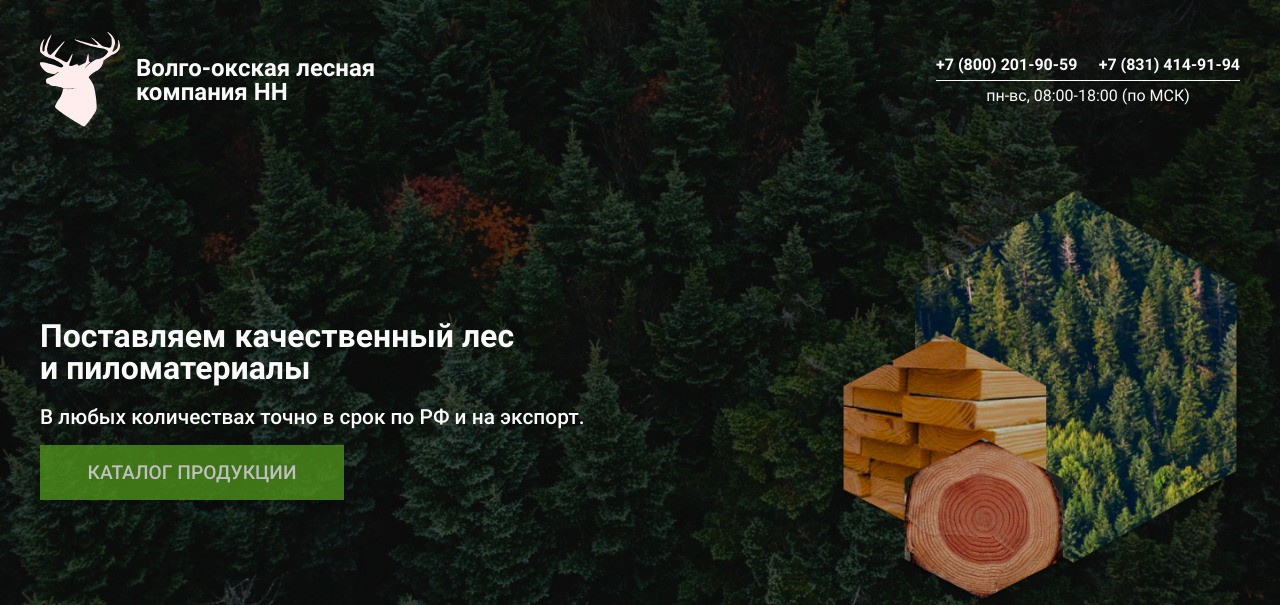
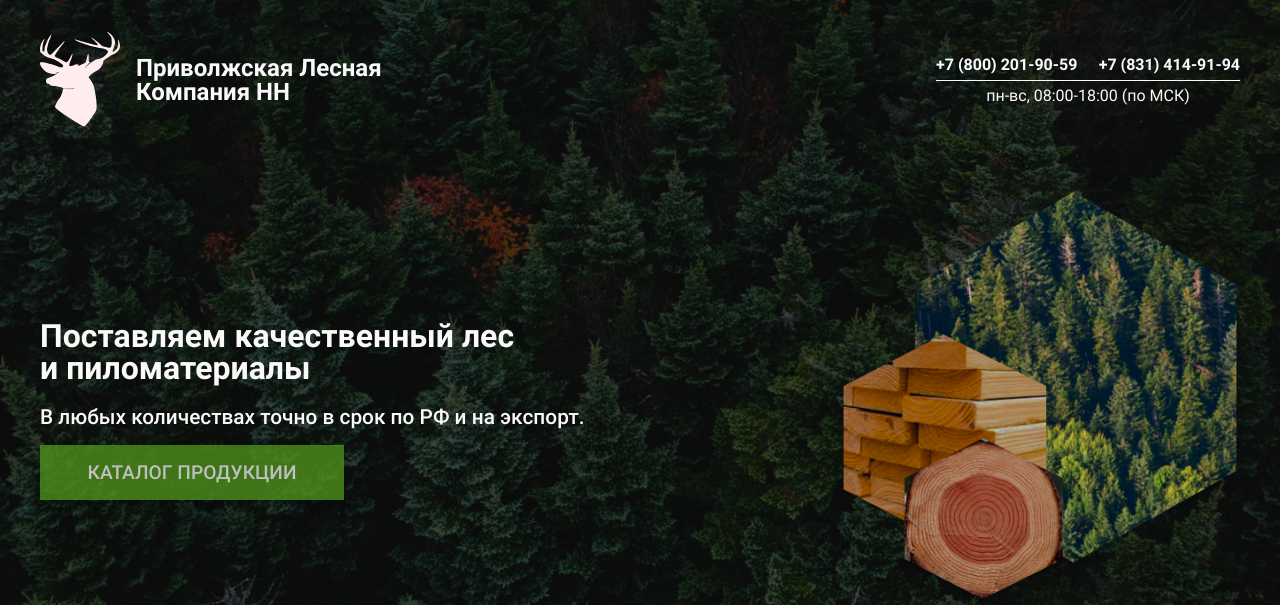
Before and after one commit to Stonedch/web-privollesru, a Django app: page / in a window 1280 px wide. Shown: the top 605 px of the page. Run offline with Django 4.2, Linux system fonts and the light colour scheme.

Commit message:
chore: change corp name

```diff
--- a/vlknn/templates/vlknn/includes/header.html
+++ b/vlknn/templates/vlknn/includes/header.html
@@ -5,7 +5,7 @@
         <div class="header__top">
             <a class="brand" href="/">
                 <img class="brand__logo" src="{% static 'vlknn/images/logo.svg' %}" alt="logo">
-                <span class="brand__corp">Волго-окская лесная компания НН</span>
+                <span class="brand__corp">Приволжская Лесная Компания НН</span>
             </a>
             <div class="corp-info">
                 <div class="corp-info__top">
--- a/vlknn/templates/vlknn/index.html
+++ b/vlknn/templates/vlknn/index.html
@@ -1,7 +1,7 @@
 {% extends "vlknn/base.html" %}
 {% load static %}
 
-{% block title %} Волго-окская лесная компания {% endblock %}
+{% block title %} Приволжская Лесная Компания НН {% endblock %}
 
 {% block content %}
     <div class="clients content">
```
